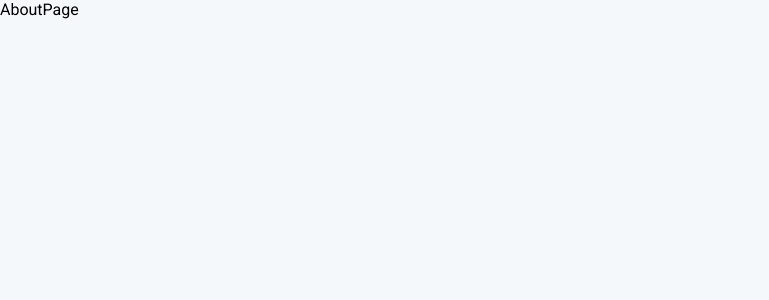
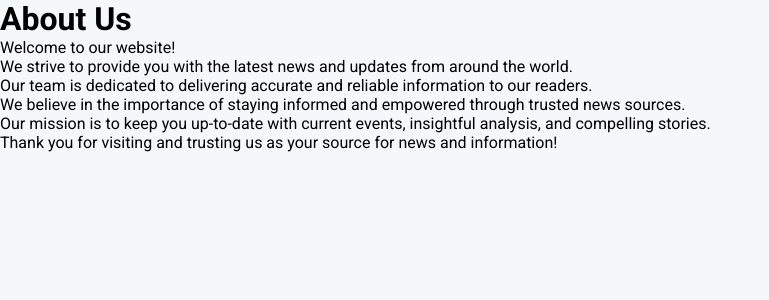
Before and after one commit to the-yurco/IntVyew-FE, a React (Create React App) app: page /about in a window 1280 px wide. Shown: the top 300 px of the page, without its empty margins (0-769 px from the left). Built offline with nearby package versions, Linux system fonts and the light colour scheme.

Commit message:
Update AboutPage.tsx

```diff
--- a/src/pages/AboutPage.tsx
+++ b/src/pages/AboutPage.tsx
@@ -1,9 +1,32 @@
 import React from 'react';
 
-type Props = {};
-
-const AboutPage = (props: Props) => {
-	return <div>AboutPage</div>;
+const AboutPage: React.FC = () => {
+	return (
+		<div className="about-container">
+			<h1 className="about-title">About Us</h1>
+			<p>Welcome to our website!</p>
+			<p>
+				We strive to provide you with the latest news and updates from around
+				the world.
+			</p>
+			<p>
+				Our team is dedicated to delivering accurate and reliable information to
+				our readers.
+			</p>
+			<p>
+				We believe in the importance of staying informed and empowered through
+				trusted news sources.
+			</p>
+			<p>
+				Our mission is to keep you up-to-date with current events, insightful
+				analysis, and compelling stories.
+			</p>
+			<p>
+				Thank you for visiting and trusting us as your source for news and
+				information!
+			</p>
+		</div>
+	);
 };
 
 export default AboutPage;
```
